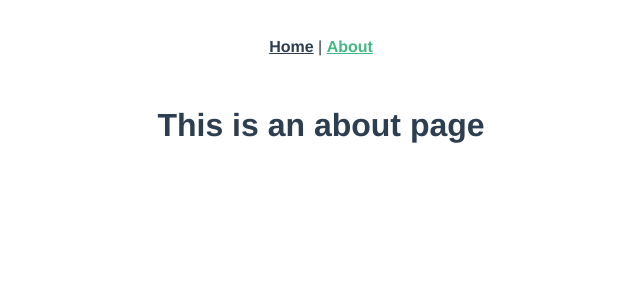
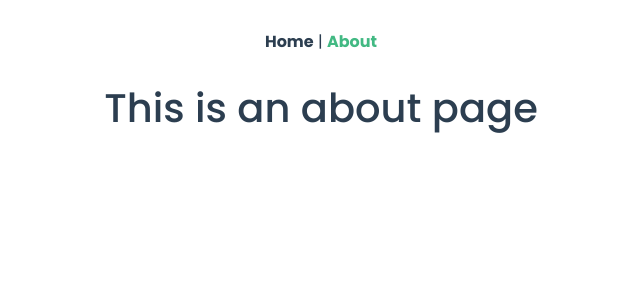
Before and after one commit to Medhanini/test_technique_frontend_vuejs, a Vue app: page /about in a window 1280 px wide. Shown: the top 300 px of the page, without its empty margins (319-959 px from the left). Built offline with nearby package versions, Linux system fonts and the light colour scheme.

Commit message:
Confing bootstrap in main.js

```diff
--- /dev/null
+++ b/src/assets/app.scss
@@ -0,0 +1,11 @@
+
+@import '~bootstrap/scss/bootstrap';
+@import url('https://fonts.googleapis.com/css2?family=Poppins:wght@300;400;500;700;900&display=swap');
+
+*, body {
+    font-family: 'Poppins', sans-serif;
+    font-weight: 400;
+    -webkit-font-smoothing: antialiased;
+    text-rendering: optimizeLegibility;
+    -moz-osx-font-smoothing: grayscale;
+}
--- a/src/main.js
+++ b/src/main.js
@@ -3,6 +3,8 @@ import App from './App.vue'
 import './registerServiceWorker'
 import router from './router'
 import store from './store'
+import 'bootstrap';
+import './assets/app.scss';
 
 Vue.config.productionTip = false
 
```
